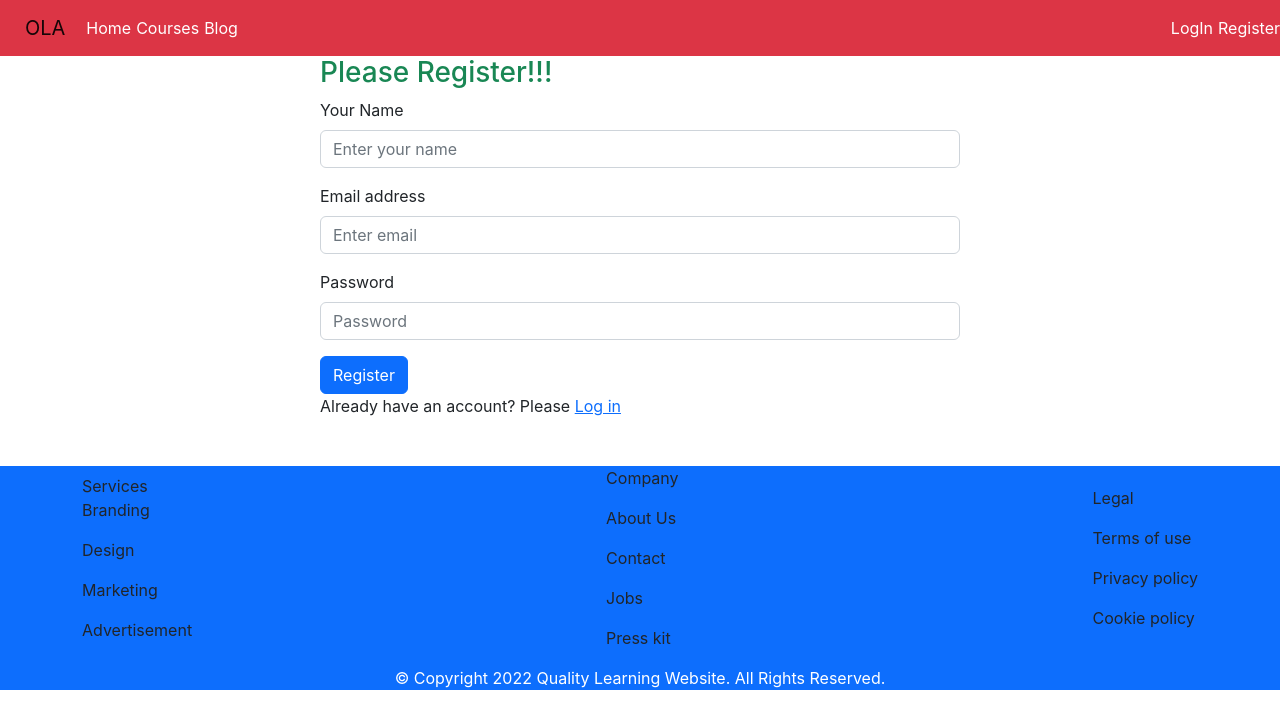
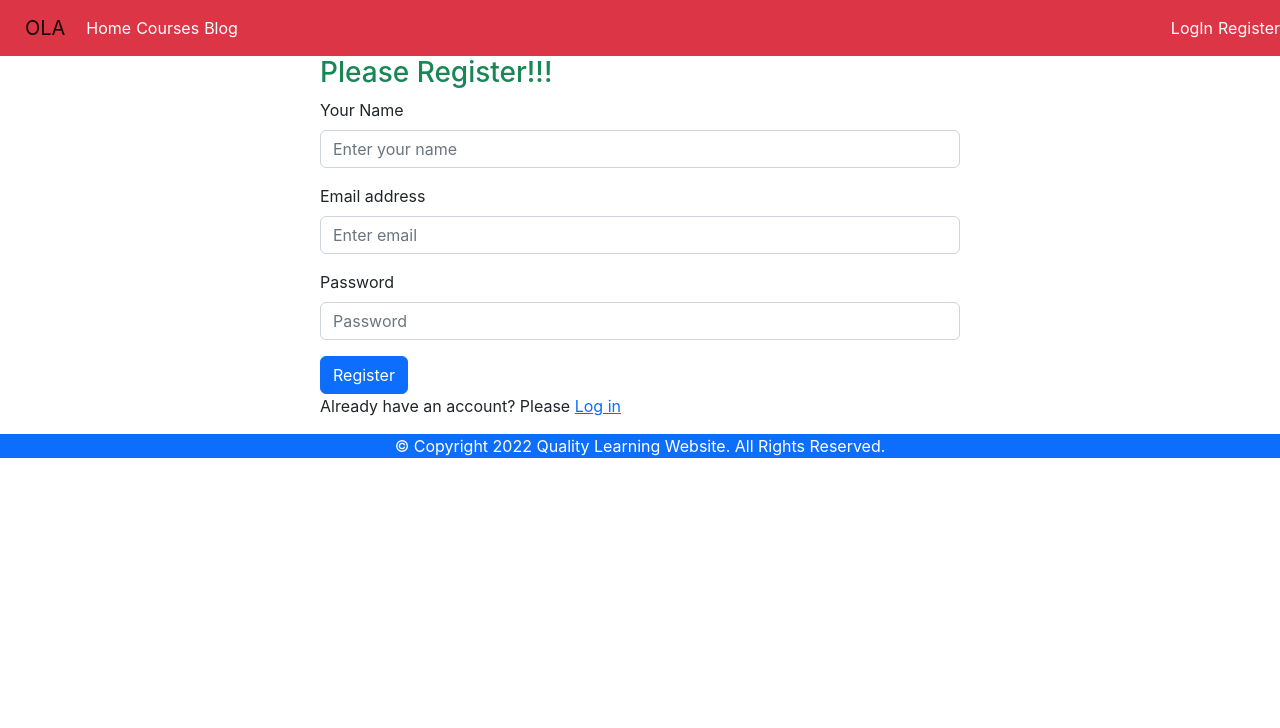
Before and after one commit to tanzimAhmedUtsho/online-learning-app, a React (Create React App) app: page / in a window 1280 px wide. Shown: the top 728 px of the page. Built offline with nearby package versions, Linux system fonts and the light colour scheme.

Commit message:
footer added

```diff
--- a/src/components/Footer.js
+++ b/src/components/Footer.js
@@ -5,28 +5,6 @@ const Footer = () => {
   return (
     <div className="bg-primary">
       <Container className="mx-auto  ">
-        <div className="footer mt-5  d-flex align-items-center justify-content-between p-10 bg-neutral text-neutral-content">
-          <div>
-            <span className="footer-title">Services</span>
-            <p className="link link-hover">Branding</p>
-            <p className="link link-hover">Design</p>
-            <p className="link link-hover">Marketing</p>
-            <p className="link link-hover">Advertisement</p>
-          </div>
-          <div>
-            <p className="footer-title">Company</p>
-            <p className="link link-hover">About Us</p>
-            <p className="link link-hover">Contact</p>
-            <p className="link link-hover">Jobs</p>
-            <p className="link link-hover">Press kit</p>
-          </div>
-          <div>
-            <p className="footer-title">Legal</p>
-            <p className="link link-hover">Terms of use</p>
-            <p className="link link-hover">Privacy policy</p>
-            <p className="link link-hover">Cookie policy</p>
-          </div>
-        </div>
         <div className="text-center text-white bg-neutral pb-10">
           © Copyright 2022 Quality Learning Website. All Rights Reserved.
         </div>
```
